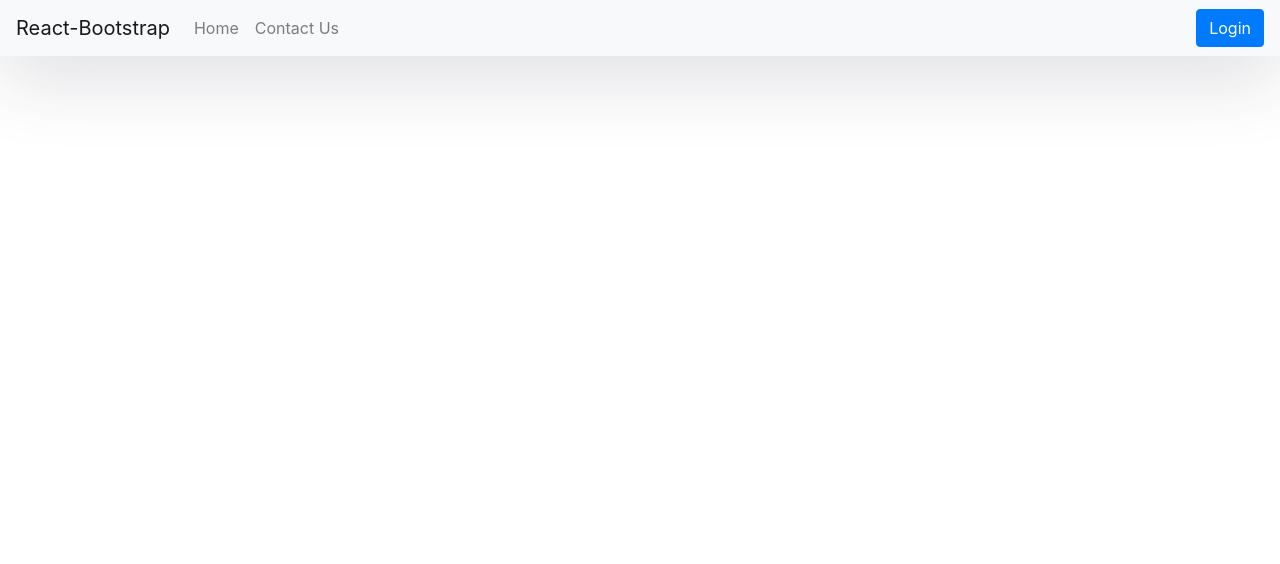
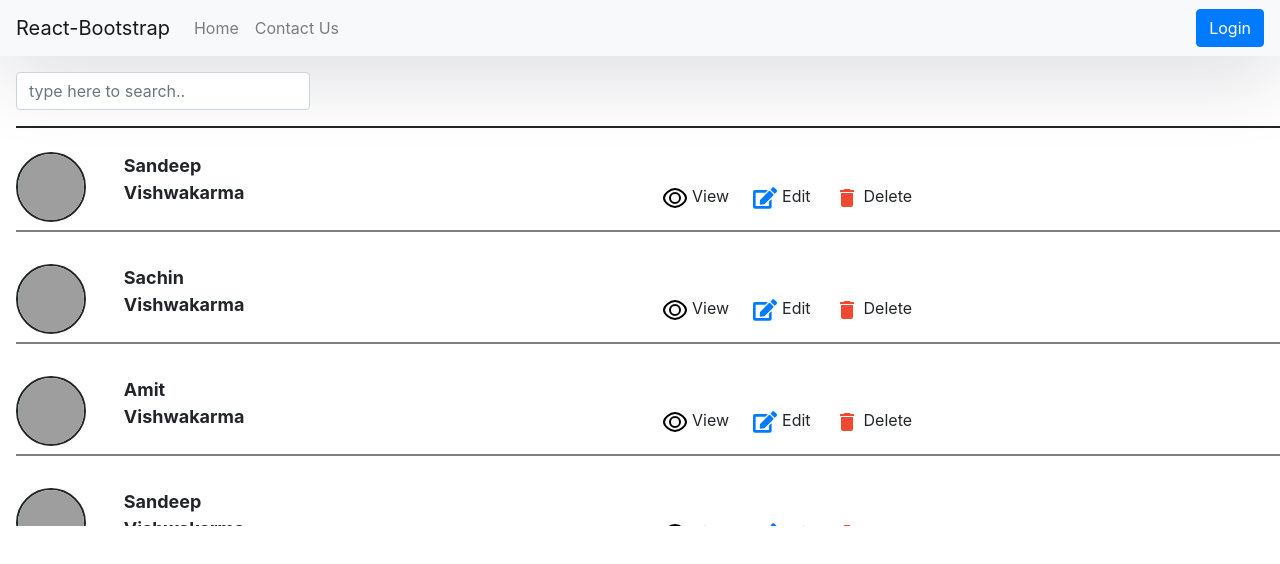
Before and after one commit to akshayp2/Medical-History-Management, a React (Create React App) app in the folder client/: page /clinicdashboard in a window 1280 px wide. Shown: the top 564 px of the page. Built offline with nearby package versions, Linux system fonts and the light colour scheme; grey boxes are pictures that could not be loaded; a web font is replaced by a local one.

Commit message:
Added patient list

```diff
--- a/client/package.json
+++ b/client/package.json
@@ -11,6 +11,7 @@
     "react": "^17.0.1",
     "react-bootstrap": "^1.5.2",
     "react-dom": "^17.0.1",
+    "react-icons": "^4.2.0",
     "react-otp-input": "^2.3.0",
     "react-router-dom": "^5.2.0",
     "react-scripts": "4.0.3",
--- a/client/src/App.css
+++ b/client/src/App.css
@@ -118,3 +118,16 @@ body, html, .App, #root, .outer {
 .otpcls span {
   padding-left: 1.5em;
 }
+.img_avatar{
+  border-radius: 50px;
+}
+.iconcmp:hover{
+  cursor: pointer;
+}
+.listUser{
+  height:400px;
+  overflow-y: scroll;
+  overflow-x: hidden;
+  border-top: 2px solid;
+
+}
--- a/client/src/App.js
+++ b/client/src/App.js
@@ -7,6 +7,7 @@ import Register from './components/register';
 import Header from './components/header';
 import Address from './components/address';
 import Home from './components/home';
+import ClinicDashboard from './components/clinicDashboard';
 
 
 function App() {
@@ -31,6 +32,9 @@ function App() {
       <Route exact strict path="/contact">
         <Address/>
       </Route>
+      <Route exact strict path="/clinicdashboard">
+        <ClinicDashboard/>
+      </Route>
       </Switch>
     </Router>
 
--- a/client/src/components/address.js
+++ b/client/src/components/address.js
@@ -19,7 +19,7 @@ let handleSendMessage = e =>{
 
 return (
 <div className="">
-<iframe src="https://www.google.com/maps/embed?pb=!1m18!1m12!1m3!1d3064.6224923114246!2d72.86786561421611!3d19.29070885020284!2m3!1f0!2f0!3f0!3m2!1i1024!2i768!4f13.1!3m3!1m2!1s0x3be7b046c96ee519%3A0xbcfb9ccc3b1d4d13!2sAntariksh%20CHS%20Bldg.!5e1!3m2!1sen!2sin!4v1616840392496!5m2!1sen!2sin" title="Map" width="100%" height="450" style={{border:"0"}} loading="lazy"></iframe>
+<iframe src="https://www.google.com/maps/embed?pb=!1m18!1m12!1m3!1d3765.8082350313703!2d72.86786561490447!3d19.290703786965082!2m3!1f0!2f0!3f0!3m2!1i1024!2i768!4f13.1!3m3!1m2!1s0x3be7b046c96ee519%3A0xbcfb9ccc3b1d4d13!2sAntariksh%20CHS%20Bldg.!5e0!3m2!1sen!2sin!4v1616995462423!5m2!1sen!2sin" title="Map" width="100%" height="450" style={{border:"0"}} loading="lazy"></iframe>
 
 <div className="container contact-form">
             <div className="contact-image">
--- a/client/src/components/clinicDashboard.js
+++ b/client/src/components/clinicDashboard.js
@@ -1,4 +1,29 @@
+import { useState } from "react";
+import ListUserCard from "./listUserCard";
 function ClinicDashboard(){
-return(<h1>Hello</h1>);
+const [usertype,setUsertype] = useState('patient');
+const [searchstr,setSearchstr] = useState('');
+let handleSearch = event => {
+    setSearchstr(event.target.value);
+    var theEvent1 = event || window.event;
+    var key1 = theEvent1.keyCode || theEvent1.which;
+    console.log('key code ', key1);
+    key1 = String.fromCharCode(key1);
+    console.log('key code ', key1);
+    if (key1 == 8 || key1 == 46) {
+        console.log('handle backspace');
+    }
+}
+return (<div className="ml-3 ">
+        <div className="form-group mt-3 row">
+            <div className="col-xs-6 col-sm-3 col-md-3">
+            <input type="search" className="form-control" placeholder="type here to search.." name="search" autoComplete="off" value={searchstr} onChange={handleSearch}/>
+            </div>
+        </div>
+            <div className="listUser">
+            <ListUserCard usertype={usertype} searchstr={searchstr}/>
+            </div>
+        </div>
+);
 }
 export default ClinicDashboard;
--- /dev/null
+++ b/client/src/components/listUserCard.js
@@ -0,0 +1,14 @@
+import { useState } from "react";
+import UserCard from "./userCard";
+
+function ListUserCard({usertype,searchstr}) {
+const [patientlst,setPatientlst] = useState([{_id:'1',Name:'Sandeep Vishwakarma'},{_id:'2',Name:'Sachin Vishwakarma'},{_id:'3',Name:'Amit Vishwakarma'},{_id:'4',Name:'Sandeep Vishwakarma'},{_id:'5',Name:'Sachin Vishwakarma'},{_id:'6',Name:'Amit Vishwakarma'}]);
+console.log('User type ',usertype,'search str',searchstr);
+console.log('Patient ',patientlst);
+return(patientlst.map((patient)=>
+    <ul key={patient._id.toString()}>
+        <UserCard id={patient._id} name={patient.Name}/>
+    </ul>
+))
+}
+export default ListUserCard;
--- a/client/src/components/login.js
+++ b/client/src/components/login.js
@@ -125,7 +125,7 @@ function Login() {
                 <Modal.Footer>
                     <Link to="/register" className="register_link"> click here to register</Link>
                     <Link to="/" className="btn btn-secondary" onClick={() => setshowModel(false)}>Close</Link>
-                    <Button variant="primary" onClick={handleLogin}>Login</Button>
+                    <Link to="/clinicdashboard" className="btn btn-primary" onClick={handleLogin}>Login</Link>
                 </Modal.Footer>
             </Modal>
         </div>
--- a/client/src/components/register.js
+++ b/client/src/components/register.js
@@ -6,7 +6,7 @@ function Register(){
     const [showModel,setshowModel ]=useState(true);
     const [isAdhaar, setIsAdhaar] = useState(false);
     const [radioSelected, setRadioSelected] = useState('Clinic');
-    const [userDetails,setUserDetails] = useState({'fname':'','lname':'','email':'','mobile':'','adhaarNumber':'','age':'','password':'','retype_pass':'','isPatient':true});
+    const [userDetails,setUserDetails] = useState({'fname':'','lname':'','email':'','mobile':'','adhaarNumber':'','age':'','password':'','retype_pass':'','isPatient':true,'clinicname':''});
     const [otp,setOtp] = useState(0);
     const [otpFlag,setOtpFlag] = useState(true);
     const [isGuest,setIsguest] = useState(false);
@@ -29,7 +29,7 @@ function Register(){
         console.log('isPatient ',isPatient);
         setRadioSelected(e.target.value);
         isPatient==true?setIsAdhaar(true):setIsAdhaar(false);
-        setUserDetails({'fname':'','lname':'','email':'','mobile':'','adhaarNumber':'','age':'','password':'','retype_pass':'','isPatient':isPatient});
+        setUserDetails({'fname':'','lname':'','email':'','mobile':'','adhaarNumber':'','age':'','password':'','retype_pass':'','isPatient':isPatient,'clinicname':''});
         if(e.target.value=='Guest'){
             setIsguest(true);
         }else{
@@ -53,7 +53,7 @@ function Register(){
                 </Modal.Header>
                 <Modal.Body>
             <form>
-                <div className="row">
+                <div className="row" hidden={!isAdhaar}>
                     <div className="col-xs-6 col-sm-6 col-md-6">
                         <div className="form-group">
                             <label>First name</label>
@@ -66,6 +66,12 @@ function Register(){
                             <input type="text" name="lname" className="form-control" placeholder="Last name" value={userDetails.lname} onChange={handleChange}/>
                         </div>
                     </div>
+                </div>
+                <div className="row">
+                <div className="col-xs-6 col-sm-6 col-md-12">
+                <label>Clinic Name</label>
+                            <input type="text" className="form-control" placeholder="Enter Clinic Name" name="clinicname" value={userDetails.clinicname} onChange={handleChange}/>
+                </div>
                 </div>
                 <div className="row">
                 <div className="col-xs-6 col-sm-6 col-md-6">
--- /dev/null
+++ b/client/src/components/userCard.js
@@ -0,0 +1,25 @@
+
+import { GrView } from "react-icons/gr";
+import { FaEdit } from "react-icons/fa";
+import {MdDelete} from 'react-icons/md';
+
+function UserCard({id,name}){
+return(
+<div className="row mt-2" style={{backgroundColor:"white",borderBottom:'2px solid grey'}}>
+    <div className="col-xs-6 col-sm-6 col-md-1 mt-3 mb-2">
+        <img className="img_avatar" src="https://bootdey.com/img/Content/avatar/avatar7.png" alt="" width="70px" height="70px" style={{border:'2px solid'}}></img>
+    </div>
+    <div className="col-xs-6 col-sm-6 col-md-5">
+       <div className="row mt-3"><div className="col-xs-6 col-sm-1 col-md-1 iconcmp" style={{color:'',fontSize:'18px',fontWeight:'700'}} onClick={()=>console.log('Record Id ',id)}>{name}</div></div>
+       <div className="row mt-2">
+       </div>
+    </div>
+    <div className="col-xs-6 col-sm-6 col-md-5 mt-5">
+        <GrView size="1.5em"  className="iconcmp" onClick={(e)=>console.log("View",id)}/><label style={{paddingLeft:'5px'}}>View</label>
+        <FaEdit size="1.5em"  color="#007BFF" className="iconcmp ml-4" onClick={(e)=>console.log("Edit",id)}/><label style={{paddingLeft:'5px'}}>Edit</label>
+        <MdDelete size="1.5em"  color="rgb(241, 72, 50)" className="iconcmp ml-4" onClick={(e)=>console.log("Delete",id)}/><label style={{paddingLeft:'5px'}}>Delete</label>
+    </div>
+</div>
+);
+}
+export default UserCard;
```
Also changed, not shown: 1 other file (tests, documents, lock files or other folders).
